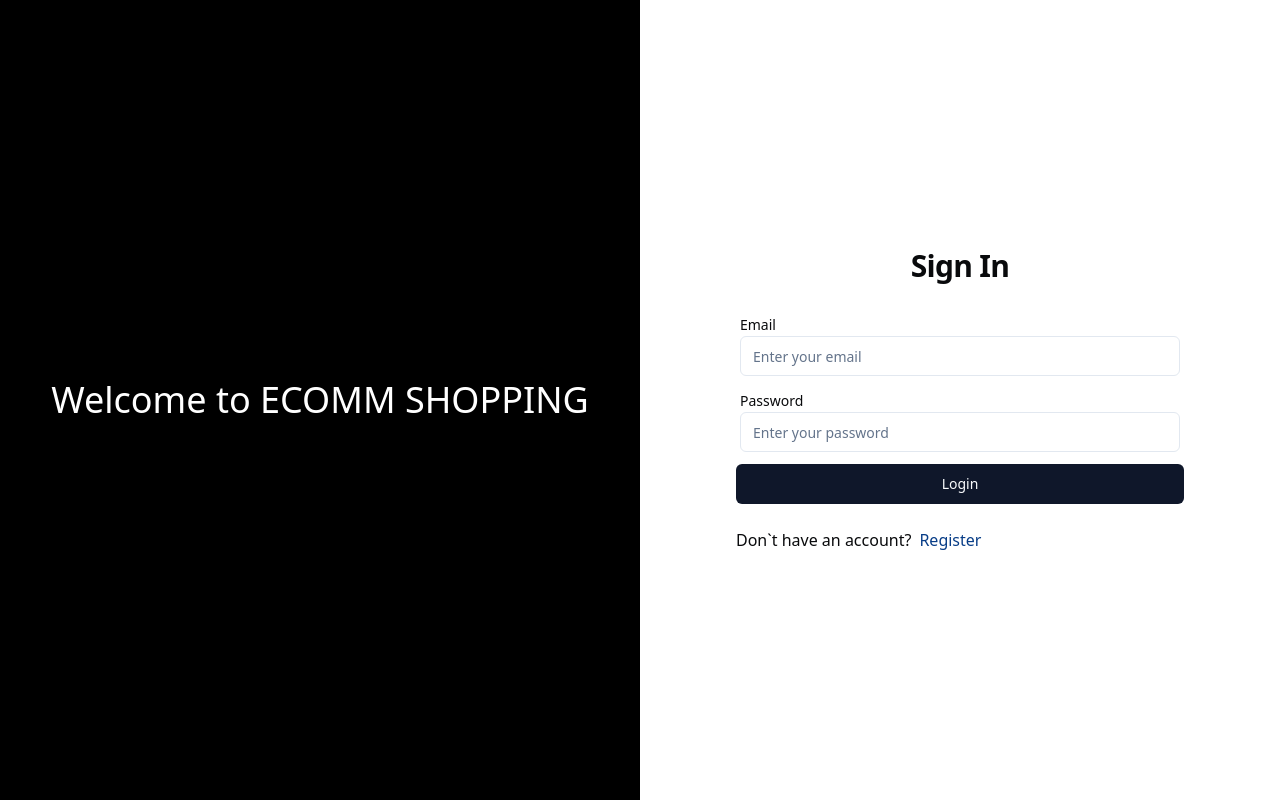
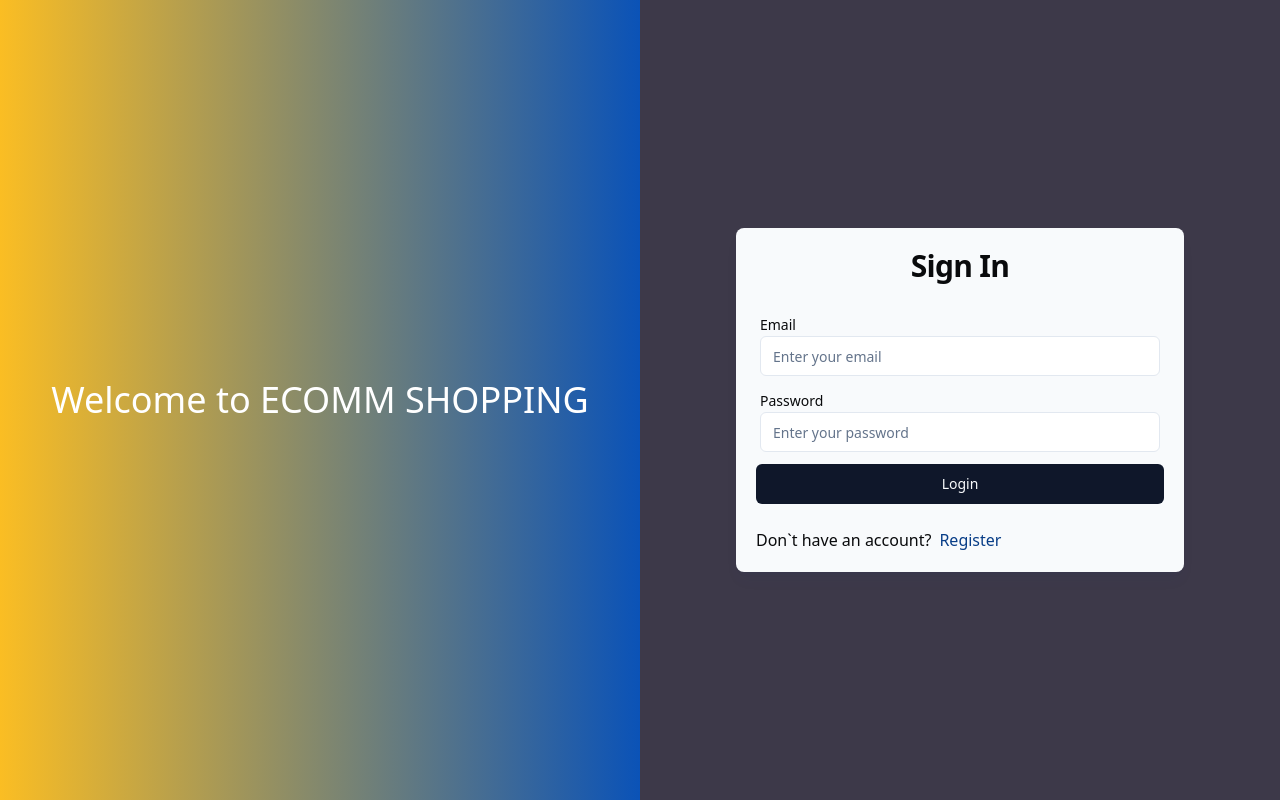
Before and after one commit to SamratS10/e-shop, a React (Vite) app: page /auth/login in a window 1280 px wide. Built offline with nearby package versions, Linux system fonts and the light colour scheme.

Commit message:
made some chnages in auth pages

```diff
--- a/src/components/userAuth/index.jsx
+++ b/src/components/userAuth/index.jsx
@@ -5,10 +5,10 @@ import { Outlet } from "react-router-dom"
 const UserAuthentication = () => {
   return (
     <div className='flex flex-col md:flex-row h-screen w-full'>
-      <div className='flex items-center justify-center h-[50%] md:h-screen bg-black w-full md:w-[50%]'>
+      <div className='flex items-center justify-center h-[50%] md:h-screen bg-gradient-accent w-full md:w-[50%]'>
         <h1 className=" text-white text-4xl font-medium text-center">Welcome to ECOMM SHOPPING </h1>
       </div>
-      <div className="flex flex-row items-center justify-center h-[50%] md:h-full w-full md:w-[50%]">
+      <div className="flex flex-row items-center justify-center h-[50%] md:h-full w-full md:w-[50%] bg-[#3D3949]">
         <Outlet/>
       </div>
     </div>
--- a/src/pages/login.jsx
+++ b/src/pages/login.jsx
@@ -52,7 +52,7 @@ const Login = () => {
     })
   }
   return (
-    <div className="mx-auto w-full max-w-md space-y-6">
+    <div className="mx-auto w-full max-w-md space-y-6 card-shadow p-5 bg-slate-50 rounded-lg">
       <div className="text-center">
         <h1 className="text-3xl font-bold tracking-tight text-foreground">
           Sign In
--- a/src/pages/register.jsx
+++ b/src/pages/register.jsx
@@ -48,7 +48,7 @@ const Register = () => {
 
   }
   return (
-    <div className="mx-auto w-full max-w-md space-y-6">
+    <div className="mx-auto w-full max-w-md space-y-6  bg-slate-50 rounded-lg px-5 py-3">
       <div className="text-center">
         <h1 className="text-3xl font-bold tracking-tight text-foreground">
           Create new account
```
